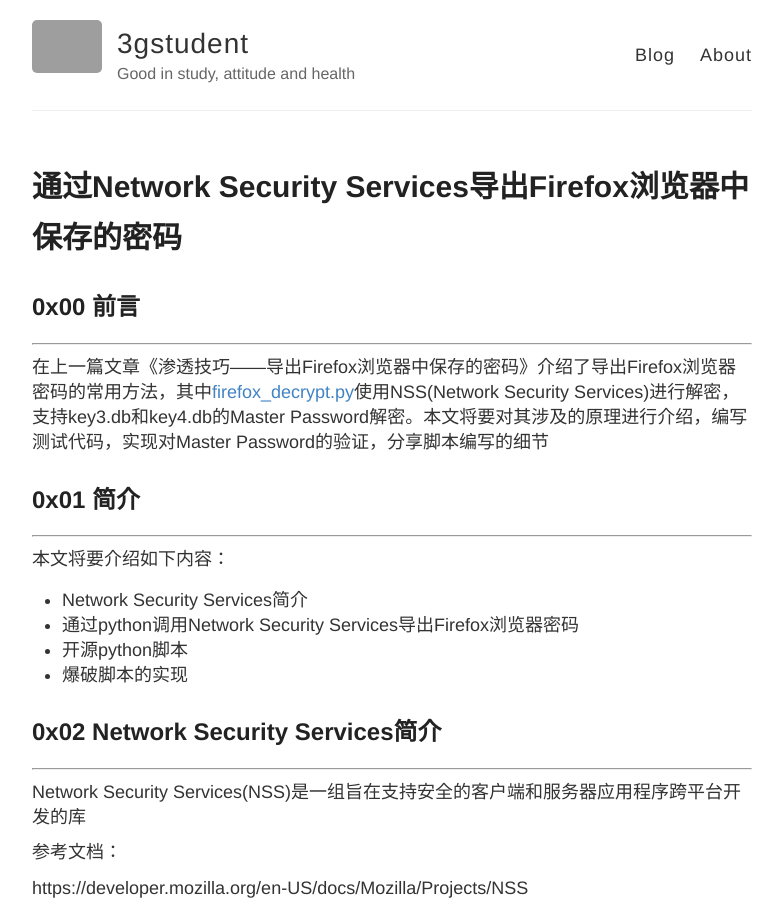
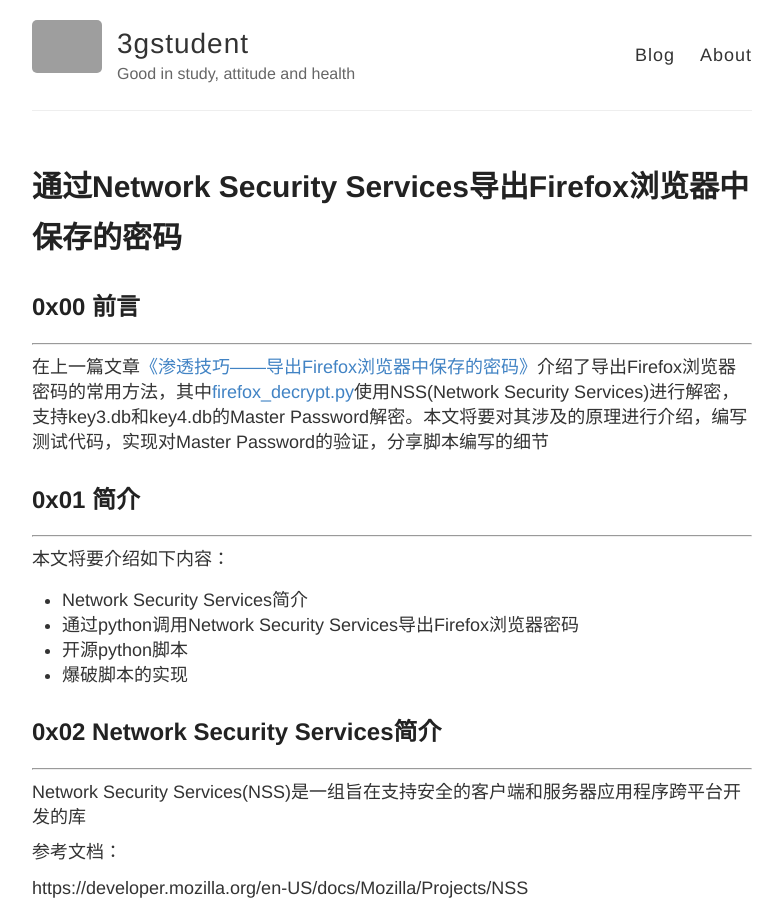
Before and after one commit to 3gstudent/backup-3gstudent.github.io, a Jekyll site: the page built from _posts/2020-1-22-通过Network Security Services导出Firefox浏览器中保存的密码.md, in a window 1280 px wide and 900 px high. Shown: the whole window, without its empty margins (248-1031 px from the left). Built offline with Jekyll 4.4.1, drawn with Linux system fonts in a browser that asks for light colours; part of the change alters nothing that is shown; grey boxes are pictures that could not be loaded.

```diff
--- a/_posts/2020-1-22-通过Network Security Services导出Firefox浏览器中保存的密码.md
+++ b/_posts/2020-1-22-通过Network Security Services导出Firefox浏览器中保存的密码.md
@@ -7,7 +7,7 @@ title: 通过Network Security Services导出Firefox浏览器中保存的密码
 ## 0x00 前言
 ---
 
-在上一篇文章《渗透技巧——导出Firefox浏览器中保存的密码》介绍了导出Firefox浏览器密码的常用方法，其中[firefox_decrypt.py](https://github.com/unode/firefox_decrypt)使用NSS(Network Security Services)进行解密，支持key3.db和key4.db的Master Password解密。本文将要对其涉及的原理进行介绍，编写测试代码，实现对Master Password的验证，分享脚本编写的细节
+在上一篇文章[《渗透技巧——导出Firefox浏览器中保存的密码》](https://3gstudent.github.io/3gstudent.github.io/%E6%B8%97%E9%80%8F%E6%8A%80%E5%B7%A7-%E5%AF%BC%E5%87%BAFirefox%E6%B5%8F%E8%A7%88%E5%99%A8%E4%B8%AD%E4%BF%9D%E5%AD%98%E7%9A%84%E5%AF%86%E7%A0%81/)介绍了导出Firefox浏览器密码的常用方法，其中[firefox_decrypt.py](https://github.com/unode/firefox_decrypt)使用NSS(Network Security Services)进行解密，支持key3.db和key4.db的Master Password解密。本文将要对其涉及的原理进行介绍，编写测试代码，实现对Master Password的验证，分享脚本编写的细节
 
 ## 0x01 简介
 ---
```
